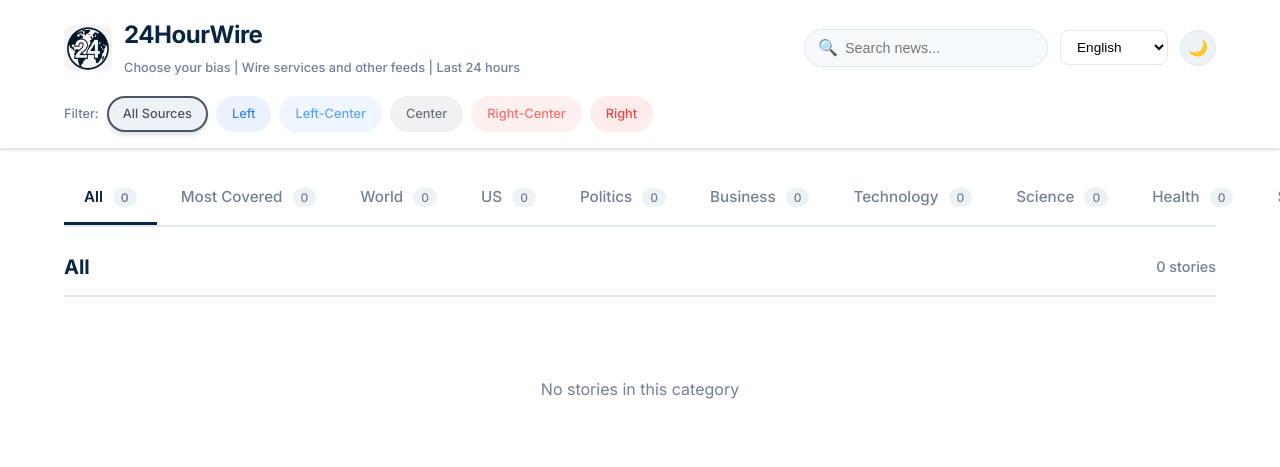
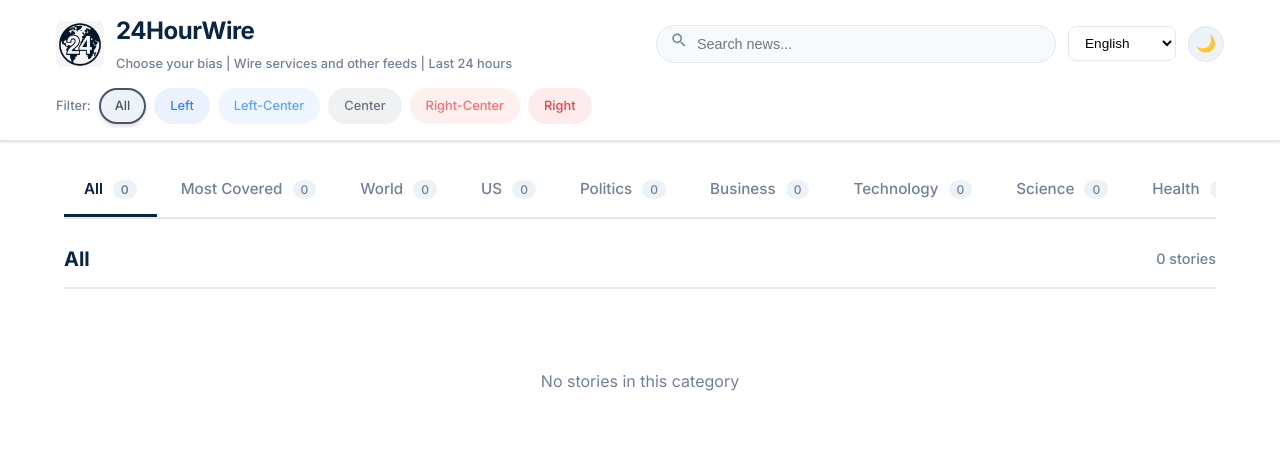
Before and after one commit to tomclements/24hourwire, a Django app: page /?sources=all in a window 1280 px wide; the page is wider, and only the part inside the window is pictured. Shown: the top 467 px of that part. Run offline with Django 5.2, Linux system fonts and the light colour scheme; data that the repository does not hold is empty.

Commit message:
Mobile improvements: horizontal scrolling tabs, compact header, better spacing
- Made category tabs horizontally scrollable (no page scroll)
- Made bias filter pills horizontally scrollable on mobile
- Changed 'All Sources' to 'All' for brevity
- Replaced emoji search icon with SVG icon
- Reduced header height and padding on mobile
- Made brand logo and title smaller on mobile
- Hidden tagline on mobile to save space
- Reduced card gaps and padding on mobile
- Better responsive layout for small screens

```diff
--- a/news/templates/home.html
+++ b/news/templates/home.html
@@ -63,14 +63,55 @@
         header {
             max-width: 1200px;
             margin: 0 auto;
-            padding: 16px 24px;
+            padding: 12px 16px;
+        }
+
+        @media (max-width: 640px) {
+            header {
+                padding: 10px 12px;
+            }
         }
 
         .header-top {
             display: flex;
             align-items: center;
             justify-content: space-between;
-            margin-bottom: 16px;
+            margin-bottom: 12px;
+            flex-wrap: wrap;
+            gap: 12px;
+        }
+
+        @media (max-width: 640px) {
+            .header-top {
+                flex-direction: column;
+                align-items: stretch;
+            }
+
+            .brand {
+                justify-content: center;
+            }
+
+            .brand img {
+                width: 36px;
+                height: 36px;
+            }
+
+            .brand-text h1 {
+                font-size: 1.25rem;
+            }
+
+            .brand-text .tagline {
+                display: none;
+            }
+
+            .header-actions {
+                width: 100%;
+            }
+
+            .search-container {
+                max-width: none;
+                flex: 1;
+            }
         }
 
         .brand {
@@ -103,6 +144,15 @@
             display: flex;
             align-items: center;
             gap: 12px;
+            flex: 1;
+            justify-content: flex-end;
+        }
+
+        @media (max-width: 640px) {
+            .header-actions {
+                width: 100%;
+                gap: 8px;
+            }
         }
 
         /* Search Bar */
@@ -135,14 +185,65 @@
             top: 50%;
             transform: translateY(-50%);
             color: var(--text-muted);
+            pointer-events: none;
+        }
+
+        .search-icon svg {
+            width: 18px;
+            height: 18px;
+            fill: currentColor;
+        }
+
+        @media (max-width: 640px) {
+            .search-container {
+                max-width: none;
+            }
+
+            .search-input {
+                padding: 8px 14px 8px 36px;
+                font-size: 0.85rem;
+            }
+
+            .search-icon {
+                left: 12px;
+            }
+
+            .search-icon svg {
+                width: 16px;
+                height: 16px;
+            }
         }
 
         /* Bias Filter Pills */
         .bias-filters {
             display: flex;
             gap: 8px;
-            flex-wrap: wrap;
+            flex-wrap: nowrap;
             align-items: center;
+            overflow-x: auto;
+            -webkit-overflow-scrolling: touch;
+            scrollbar-width: none;
+            padding-bottom: 4px;
+        }
+
+        .bias-filters::-webkit-scrollbar {
+            display: none;
+        }
+
+        @media (max-width: 640px) {
+            .bias-filters {
+                gap: 6px;
+            }
+
+            .bias-filters > span {
+                display: none;
+            }
+
+            .bias-pill {
+                padding: 5px 10px;
+                font-size: 0.75rem;
+                white-space: nowrap;
+            }
         }
 
         .bias-pill {
@@ -216,21 +317,32 @@
         main {
             max-width: 1200px;
             margin: 0 auto;
-            padding: 24px;
+            padding: 16px;
+        }
+
+        @media (min-width: 640px) {
+            main {
+                padding: 24px;
+            }
         }
 
         /* Tabs */
         .tabs-container {
-            display: flex;
-            justify-content: space-between;
-            align-items: center;
             margin-bottom: 24px;
             border-bottom: 2px solid var(--border);
+            overflow-x: auto;
+            -webkit-overflow-scrolling: touch;
+            scrollbar-width: none;
+        }
+
+        .tabs-container::-webkit-scrollbar {
+            display: none;
         }
 
         .tabs {
             display: flex;
             gap: 4px;
+            min-width: min-content;
         }
 
         .tab {
@@ -278,6 +390,7 @@
         @media (max-width: 768px) {
             .stories-grid {
                 grid-template-columns: 1fr;
+                gap: 12px;
             }
         }
 
@@ -285,11 +398,17 @@
             background: var(--bg-primary);
             border: 1px solid var(--border);
             border-radius: var(--radius-lg);
-            padding: 20px;
+            padding: 16px;
             transition: all 0.2s;
             display: flex;
             flex-direction: column;
             height: 100%;
+        }
+
+        @media (min-width: 640px) {
+            .story-card {
+                padding: 20px;
+            }
         }
 
         .story-card:hover {
@@ -628,7 +747,11 @@
 
                 <div class="header-actions">
                     <div class="search-container">
-                        <span class="search-icon">🔍</span>
+                        <span class="search-icon">
+                            <svg viewBox="0 0 24 24" xmlns="http://www.w3.org/2000/svg">
+                                <path d="M15.5 14h-.79l-.28-.27A6.471 6.471 0 0 0 16 9.5 6.5 6.5 0 1 0 9.5 16c1.61 0 3.09-.59 4.23-1.57l.27.28v.79l5 4.99L20.49 19l-4.99-5zm-6 0C7.01 14 5 11.99 5 9.5S7.01 5 9.5 5 14 7.01 14 9.5 11.99 14 9.5 14z"/>
+                            </svg>
+                        </span>
                         <input type="text" class="search-input" placeholder="Search news..." id="search-input">
                     </div>
 
@@ -645,7 +768,7 @@
 
             <div class="bias-filters">
                 <span style="font-size: 0.8rem; color: var(--text-muted); font-weight: 500;">Filter:</span>
-                <a href="?sources=all" class="bias-pill all {% if source_filter == 'all' %}active{% endif %}">All Sources</a>
+                <a href="?sources=all" class="bias-pill all {% if source_filter == 'all' %}active{% endif %}">All</a>
                 <a href="?sources=left" class="bias-pill left {% if source_filter == 'left' %}active{% endif %}">Left</a>
                 <a href="?sources=left-center" class="bias-pill left-center {% if source_filter == 'left-center' %}active{% endif %}">Left-Center</a>
                 <a href="?sources=center" class="bias-pill center {% if source_filter == 'center' %}active{% endif %}">Center</a>
```
